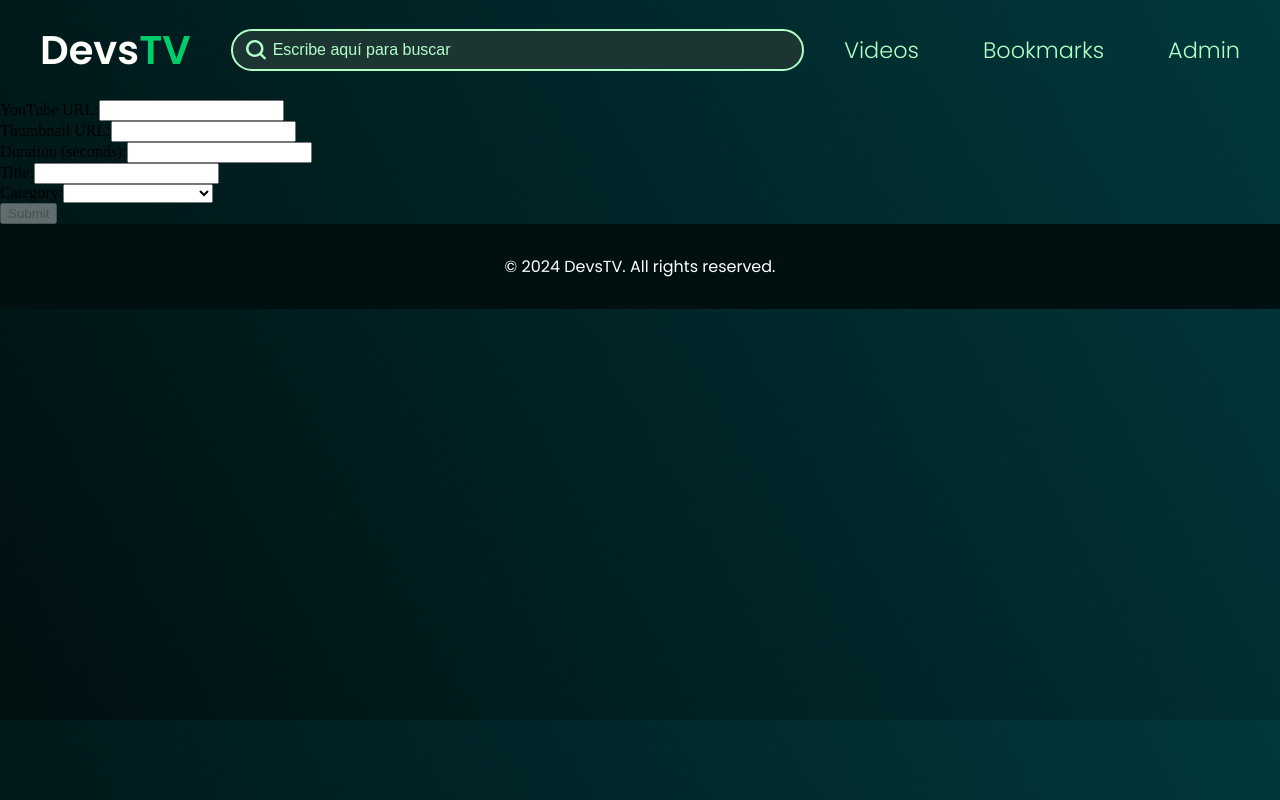
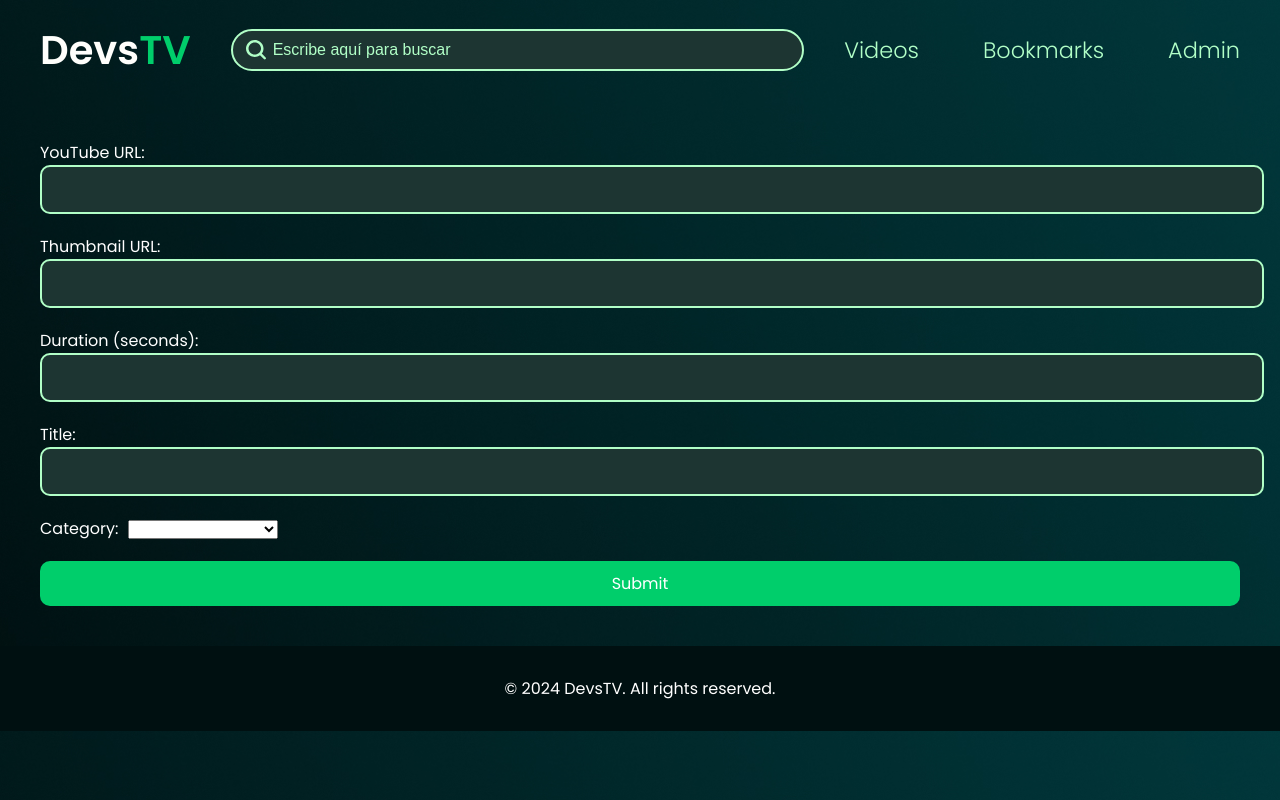
Before and after one commit to marcmarfer/DevsTV, an Angular app: page /admin in a window 1280 px wide. Built offline with nearby package versions, Linux system fonts and the light colour scheme.

Commit message:
forms css in process

```diff
--- a/src/app/components/main/admin/admin.component.css
+++ b/src/app/components/main/admin/admin.component.css
@@ -0,0 +1,47 @@
+form {
+    display: flex;
+    justify-content: center;
+    flex-direction: column;
+    color: white;
+    font-family: 'Poppins', sans-serif;
+    gap: 20px;
+    padding: 40px;
+}
+
+label {
+    font-size: 1rem;
+    margin-right: 10px;
+}
+
+input {
+    width: 100%;
+    padding: 10px;
+    border: 2px solid #B1FFC7;
+    border-radius: 10px;
+    background-color: #1d3532;
+    color: white;
+    font-family: 'Poppins', sans-serif;
+    font-size: 1rem;
+    transition: border-color 0.3s ease;
+}
+
+input:focus {
+    border-color: #57cc99;
+}
+
+button[type="submit"] {
+    width: 100%;
+    padding: 10px;
+    border: none;
+    border-radius: 10px;
+    background-color: #00CE6B;
+    color: white;
+    font-family: 'Poppins', sans-serif;
+    font-size: 1rem;
+    cursor: pointer;
+    transition: background-color 0.3s ease;
+}
+
+button[type="submit"]:hover {
+    background-color: #01a556;
+}
--- a/src/app/components/main/admin/admin.component.html
+++ b/src/app/components/main/admin/admin.component.html
@@ -18,7 +18,9 @@
     <div>
         <label for="category">Category:</label>
         <select id="category" formControlName="category">
-            <option *ngFor="let category of categories" [value]="category">{{ category }}</option>
+            @for (category of categories; track $index) {
+                <option [value]="category">{{ category }}</option>
+            }
         </select>
     </div>
     <button type="submit" [disabled]="videoForm.invalid">Submit</button>
```
